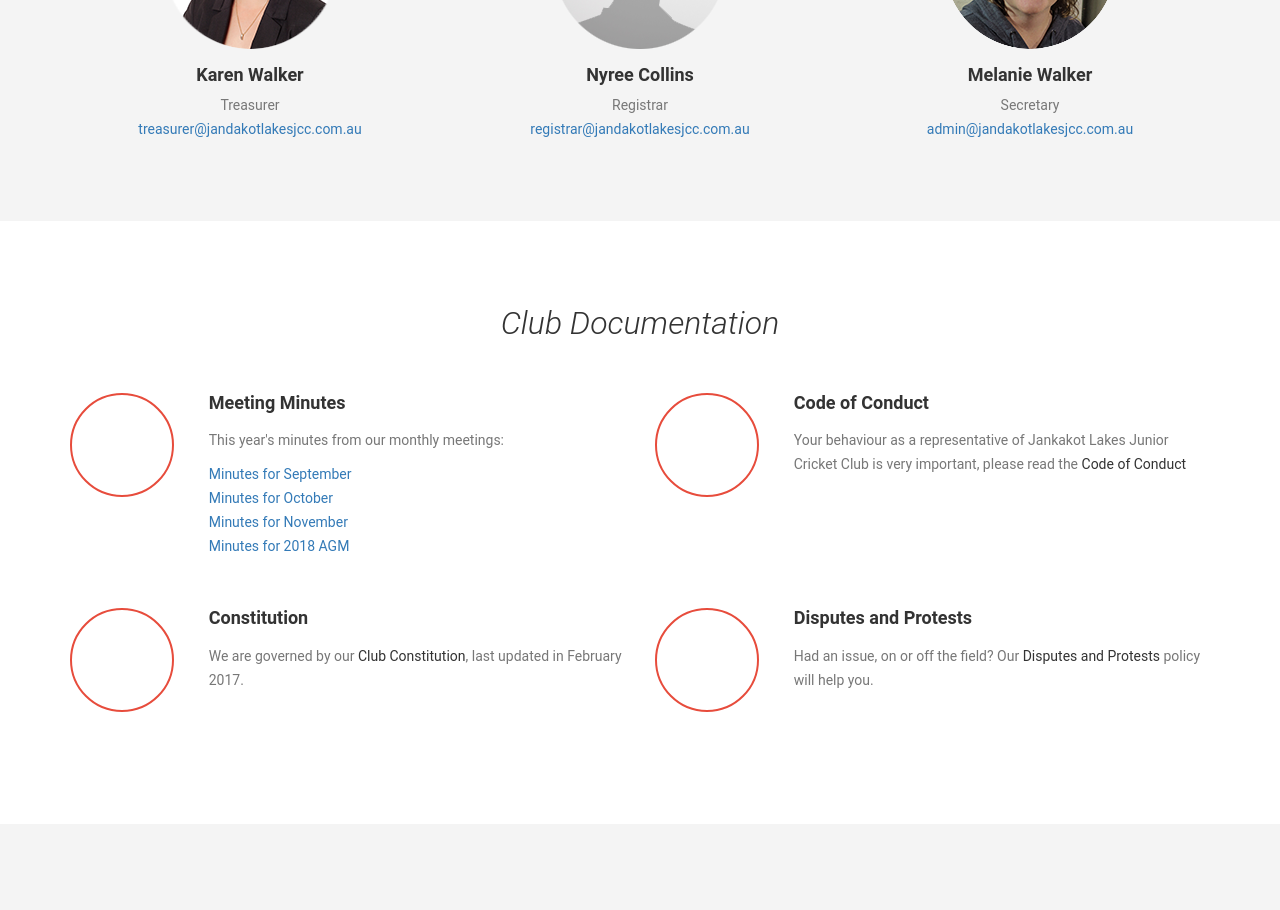
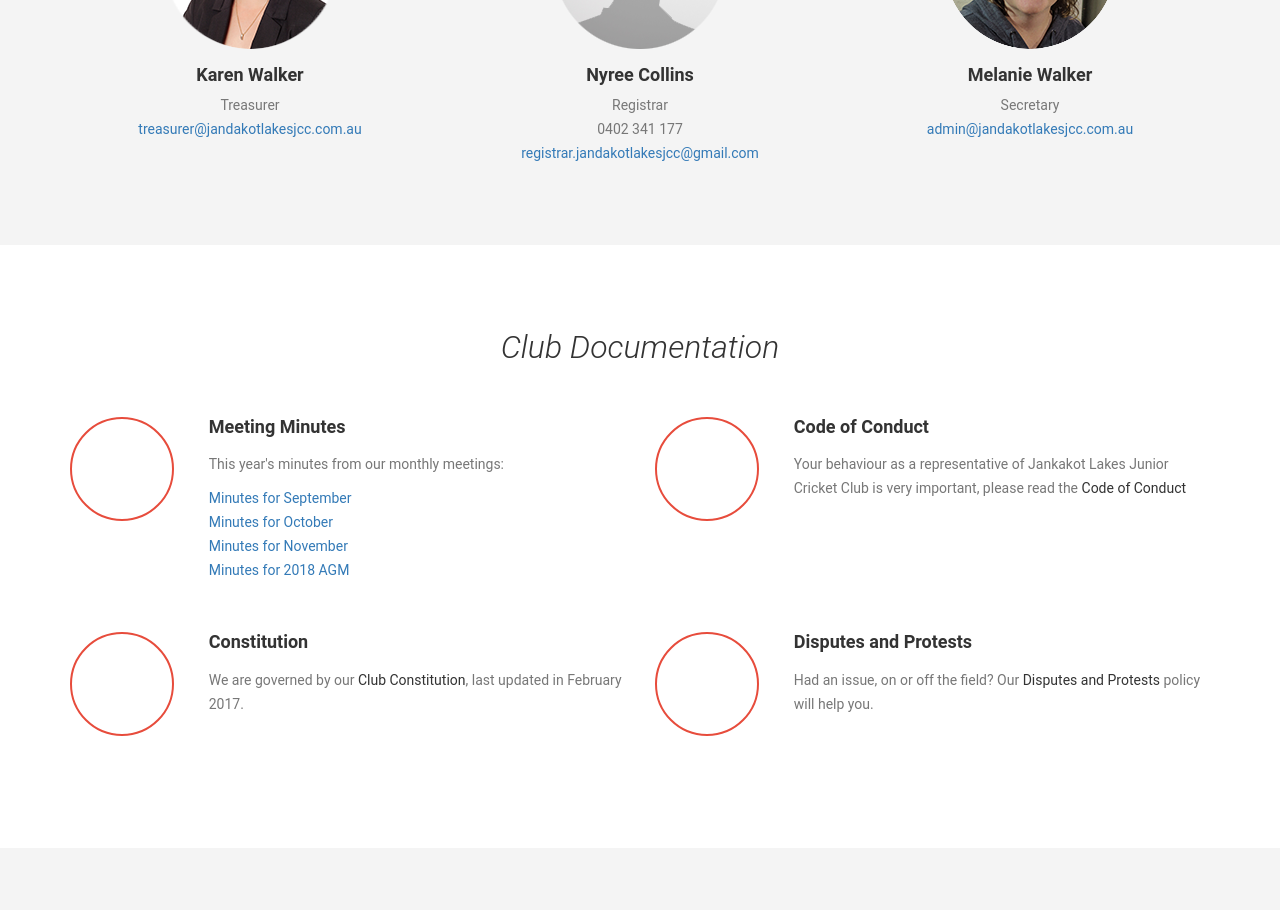
Before and after one commit to bwobbones/jandakotlakescricket, an Angular app: page / in a window 1280 px wide. Shown: the part 1760-2670 px from the top of the page. Built offline with nearby package versions, Linux system fonts and the light colour scheme; some icons are missing.

Commit message:
updated registrar's details

```diff
--- a/src/app/app.component.html
+++ b/src/app/app.component.html
@@ -136,7 +136,8 @@
 								<img alt="Team Member" class="background-image" src="assets/img/team-small-4.png">
 								<h5>Nyree Collins</h5>
 								<span>Registrar</span><br>
-								<span><a href='mailto:registrar@jandakotlakesjcc.com.au'>registrar@jandakotlakesjcc.com.au</a></span>
+								<span>0402 341 177</span><br>
+								<span><a href='mailto:registrar.jandakotlakesjcc@gmail.com'>registrar.jandakotlakesjcc@gmail.com</a></span>
 							</div>
 						</div>
 
```
